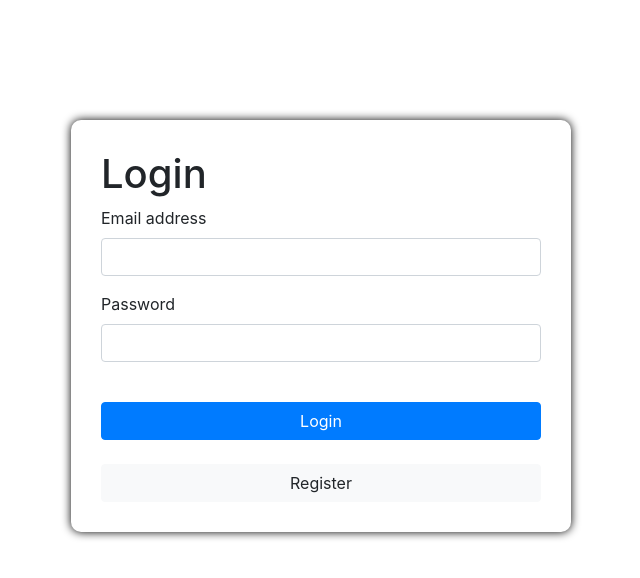
After one commit to PrathamGupta/Hamrony-DBMS, a Flask app: page /Login in a window 1280 px wide. The commit adds this page. Shown: the top 578 px of the page, without its empty margins (424-1064 px from the left). Run offline with Flask 2, Linux system fonts and the light colour scheme; some libraries are stand-ins or nearby versions.

Commit message:
login and profile page added

```diff
--- a/app/routes.py
+++ b/app/routes.py
@@ -6,18 +6,129 @@ countMatch=-1
 artistName=''
 userData = []
 userRow=[]
+dic={}
+userLogged=()
+
 
 
 @app.route('/')
 def main():
-    return "Welcome!"
+    global dic
+    cur=mysql.connection.cursor()
+    cur.execute('SELECT * FROM users')
+    user=cur.fetchall()
+    for i in user:
+        dic[i] = False
+    return redirect("http://127.0.0.1:5000/"+"Login")
+
+
+
+
+@app.route('/Login', methods  =['POST','GET'])
+def login():
+    global dic
+    global userLogged
+    # loggedIn= False
+    print("HERE")
+    if request.method == 'POST' and 'email' in request.form and 'passwd' in request.form:
+        email=request.form['email']
+        passwd=request.form['passwd']
+        print("HERE2")
+        cur=mysql.connection.cursor()
+        print("HERE3")
+        cur.execute('SELECT * FROM users where email=%s and passwd=%s', (email, passwd))
+        user=cur.fetchone()
+        userLogged=user
+        print(user)
+        # if(user):
+        print("HERE4")
+        dic[user]=True
+        print(dic[user])
+        if(dic[user]==True):
+            return redirect("http://127.0.0.1:5000/"+"HomePage")
+        else:
+            return render_template('login.html')
+    else:
+        return render_template('login.html')
+
+
+
+@app.route('/Register', methods=['POST','GET'])
+def register():
+    msg=''
+    email=""
+    password=""
+    name=""
+    print("HERE2")
+    if request.method == 'POST':
+        print("HERE")
+        if 'uname' in request.form and 'uname'.lower()!='admin' and 'passwd' in request.form and 'email' in request.form and 'gender' in request.form and 'dob' in request.form:
+            name=request.form['uname']
+            passwd=request.form['passwd']
+            email=request.form['email']
+            gender=request.form['gender']
+            dob=request.form['dob']
+            cur=mysql.connection.cursor()
+            print(email)
+            cur.execute('SELECT * FROM users WHERE email=%s',(email,))
+            if cur.fetchone():
+                return render_template('reg.html')
+            print(email)
+            cur.execute('SELECT COUNT(*) FROM users')
+            cur.execute('INSERT INTO users(user_id, Name, email, passwd, gender, dob) VALUES (%s, %s, %s, %s, %s, %s)', (int(cur.fetchone()[0])+1,name, email, passwd, gender, dob))
+            mysql.connection.commit()
+            return redirect("http://127.0.0.1:5000/")
+        else:
+            return render_template('reg.html')
+    else:
+        return render_template('reg.html')
+
+
+
+@app.route('/HomePage', methods=['POST','GET'])
+def homePage():
+    global dic
+    global userLogged
+    print("HOMEPAGE")
+    if( userLogged not in dic or dic[userLogged] is False):
+        return redirect("http://127.0.0.1:5000/"+"Login")
+    else:
+        return render_template('homePage.html', uname=userLogged[1])
+
+
+
+@app.route('/Profile', methods=['POST','GET'])
+def profile():
+    global dic
+    global userLogged
+    if(request.method=='GET'):
+        if( userLogged not in dic or dic[userLogged] is False):
+            return redirect("http://127.0.0.1:5000/"+"Login")
+        else:
+            return render_template('profilePage.html', user=userLogged)
+    if(request.method=='POST' and 'passwd' in request.form):
+        userLogged[1]!='admin'
+        cur=mysql.connection.cursor()
+        userLogged[3]=request.form['passwd']
+        cur.execute('UPDATE users SET passwd=%s WHERE user_id=%s',(request.form['passwd'], userLogged[0]))
+        mysql.connection.commit()
+        return render_template('profilePage.html', user=userLogged)
+
+
 
 @app.route('/meet')
 def artistPick():
+    global dic
+    global userLogged
+    if(request.method=='GET'):
+        if( userLogged not in dic or dic[userLogged] is False):
+            return redirect("http://127.0.0.1:5000/"+"Login")
     curr=mysql.connection.cursor()
     curr.execute("select * from artists order by artists.artist_id")
     data = curr.fetchall()
     return render_template("artist.html", info=data)
+
+
 
 @app.route('/match', methods=['GET', 'POST'])
 def match():
@@ -25,6 +136,11 @@ def match():
     global userData
     global userRow
     global artistName
+    global dic
+    global userLogged
+    if(request.method=='GET'):
+        if( userLogged not in dic or dic[userLogged] is False):
+            return redirect("http://127.0.0.1:5000/"+"Login")
     if request.method == 'POST':
         artistName = request.form.get('comp_select')
 
@@ -59,9 +175,17 @@ def match():
     return render_template("meet.html", info=userRow)
 
 
+
+
 @app.route('/connect', methods=['GET', 'POST'])
 def connect():
     global artistName
+    global dic
+    global userLogged
+    if(request.method=='GET'):
+        if( userLogged not in dic or dic[userLogged] is False):
+            return redirect("http://127.0.0.1:5000/"+"Login")
+
     userId = request.form.get('userid')
     userName = request.form.get('userName')
 
--- /dev/null
+++ b/app/templates/login.html
@@ -0,0 +1,42 @@
+{% extends 'menu.html' %}
+
+{% block body %}
+
+	<div class="container-fluid">
+		<div class="row justify-content-center">
+			<div class="col-12 col-sm-6 col-md-3">
+				<form method="POST" action="" class="form-container">
+					<h1> Login </h1>
+				  <div class="form-group">
+				    <label for="exampleInputEmail1">Email address</label>
+				    <input name="email" type="email" class="form-control" id="exampleInputEmail1" aria-describedby="emailHelp">
+				  </div>
+				  <div class="form-group">
+				    <label for="exampleInputPassword1">Password</label>
+				    <input type="password" class="form-control" id="exampleInputPassword1" name="passwd">
+				  </div>
+				  <br>
+				  <button type="submit" class="btn btn-primary btn-block">Login</button>
+				  <br>
+				  <a href="http://127.0.0.1:5000/Register" class="btn btn-light btn-block">Register</a>
+				</form>
+				<!-- <form method="POST" action="">
+					Email : <input type="text" name="email">
+					<br>
+					<br>
+					Password : <input type="password" name="passwd">
+					<br>
+					<br>
+					<br>
+					<br>
+					<input type="submit" value="LOGIN">
+					<br>
+					<br>
+					<br>
+				</form>
+				<a href="http://127.0.0.1:5000/Register">Register</a> -->
+			</div>
+		</div>
+	</div>
+
+{% endblock %}
--- a/app/templates/menu.html
+++ b/app/templates/menu.html
@@ -6,16 +6,14 @@
     <title>
         Harmony
     </title>
+    <link rel="stylesheet" type="text/css" href="style_login.css">
     <script src="https://code.jquery.com/jquery-3.4.1.slim.min.js" integrity="sha384-J6qa4849blE2+poT4WnyKhv5vZF5SrPo0iEjwBvKU7imGFAV0wwj1yYfoRSJoZ+n" crossorigin="anonymous"></script>
     <script src="https://cdn.jsdelivr.net/npm/popper.js@1.16.0/dist/umd/popper.min.js" integrity="sha384-Q6E9RHvbIyZFJoft+2mJbHaEWldlvI9IOYy5n3zV9zzTtmI3UksdQRVvoxMfooAo" crossorigin="anonymous"></script>
     <link rel="stylesheet" href="https://stackpath.bootstrapcdn.com/bootstrap/4.4.1/css/bootstrap.min.css" integrity="sha384-Vkoo8x4CGsO3+Hhxv8T/Q5PaXtkKtu6ug5TOeNV6gBiFeWPGFN9MuhOf23Q9Ifjh" crossorigin="anonymous">
     <script src="https://stackpath.bootstrapcdn.com/bootstrap/4.4.1/js/bootstrap.min.js" integrity="sha384-wfSDF2E50Y2D1uUdj0O3uMBJnjuUD4Ih7YwaYd1iqfktj0Uod8GCExl3Og8ifwB6" crossorigin="anonymous"></script>
 </head>
 <body>
-
     {% block body %}
-    {% endblock %}
-    {% block javascript %}
     {% endblock %}
 </body>
 </html>
--- /dev/null
+++ b/app/templates/style_login.css
@@ -0,0 +1,10 @@
+
+.form-container{
+	background: #fff;
+	padding: 30px;
+	width: 500px;
+	top: 15vh;
+	border-radius: 10px;
+	box-shadow: 0px 0px 10px 0px #000;
+	position: absolute;
+}
```
Also changed, not shown: app/templates/homePage.html (added, +10 -0 lines), app/templates/profilePage.html (added, +43 -0 lines), app/templates/reg.html (added, +35 -0 lines).
